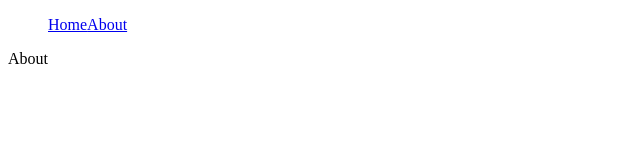
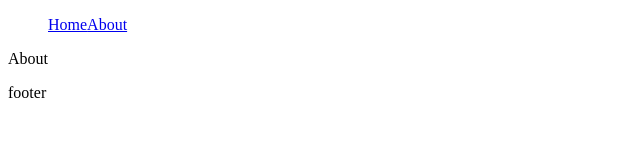
Before and after one commit to alanmaranto/curso-de-next-js, a Next.js app: page /about in a window 1280 px wide. Shown: the top 160 px of the page, without its empty margins (0-640 px from the left). Built offline with nearby package versions, Linux system fonts and the light colour scheme.

Commit message:
extendiendo el App

```diff
--- /dev/null
+++ b/components/Layout/Layout.tsx
@@ -0,0 +1,14 @@
+import React from "react";
+import Navbar from "components/Navbar/Navbar";
+
+const Layout: React.FC = ({ children }) => {
+  return (
+    <div>
+      <Navbar />
+      {children}
+      <footer>footer</footer>
+    </div>
+  );
+};
+
+export default Layout;
--- /dev/null
+++ b/pages/_app.tsx
@@ -0,0 +1,16 @@
+import Layout from "components/Layout/Layout";
+import { AppProps } from "next/app";
+
+function MyApp({ Component, pageProps }: AppProps) {
+  // providers -- Context, theme, language, data
+  // Layout
+  // aditional props
+
+  return (
+    <Layout>
+      <Component {...pageProps} />
+    </Layout>
+  );
+}
+
+export default MyApp;
--- a/pages/about.tsx
+++ b/pages/about.tsx
@@ -1,10 +1,8 @@
 import React from "react";
-import Navbar from "../components/Navbar/Navbar";
 
 const About = () => {
   return (
     <div>
-      <Navbar />
       <p>About</p>
     </div>
   );
--- a/pages/index.tsx
+++ b/pages/index.tsx
@@ -1,5 +1,4 @@
 import React, { useEffect, useState } from "react";
-import Navbar from "../components/Navbar/Navbar";
 
 const Home = () => {
   const [productList, setProductList] = useState<TProduct[]>([]);
@@ -19,7 +18,6 @@
 
   return (
     <div>
-      <Navbar />
       <h1>SuperMarket</h1>
       {productList.map((product) => (
         <>
```
